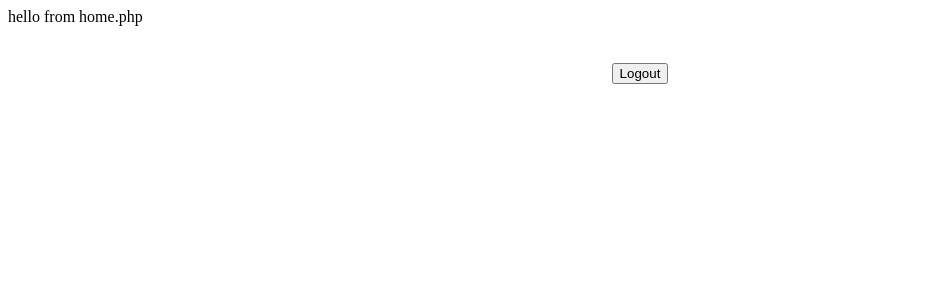
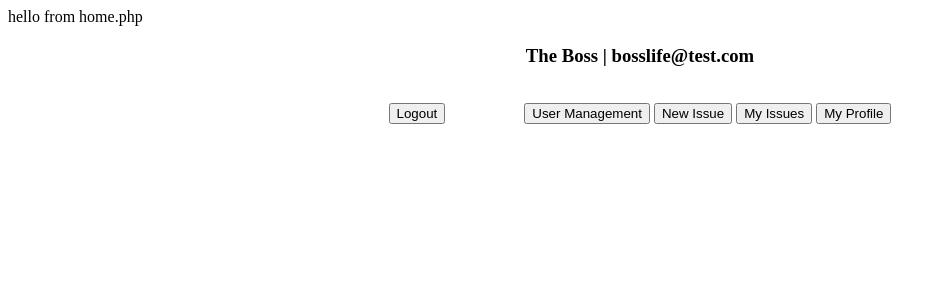
Before and after one commit to saporskyc/cis355_final, a PHP site: page /home.php in a window 1280 px wide. Shown: the top 300 px of the page, without its empty margins (0-946 px from the left). Run offline with PHP 8.4, Linux system fonts and the light colour scheme; the visitor is signed in with stand-in values (Sample User, id 1); data comes from the database, SQL or seed files in the repository.

Commit message:
optimization of util classes, make buttons inline, pull user and added buttons in home.php

```diff
--- a/launch_page.php
+++ b/launch_page.php
@@ -19,14 +19,14 @@
         <br>
 
         <!-- login button -->
-        <form action="pages/login.php">
+        <form style="display: inline;" action="pages/login.php">
             <button typ="submit">
                 Login
             </button>
         </form>
 
         <!-- new user button -->
-        <form action="pages/new_user.php">
+        <form style="display: inline;" action="pages/new_user.php">
             <button type="submit">
                 New User
             </button>
--- a/pages/home.php
+++ b/pages/home.php
@@ -6,14 +6,24 @@
 -->
 
 <?php
-    echo "hello from home.php";
+    echo "hello from home.php<br>";
     //import necessary file
     require "../utility/util_issue.php";
+    require "../utility/util_user.php";
 
     //start session
     session_start();
 
     //check login status
+    if (!isset($_SESSION["user_id"])) {
+        //invalid access, destroy session and redirect
+        session_destroy();
+        header('Location: ../launch_page.php');
+        exit(0);
+    }
+
+    //pull user currently logged in
+    $user = UserUtility::getOne($_SESSION["user_id"]);
 ?>
 
 <!DOCTYPE html>
@@ -23,21 +33,51 @@
         <!-- current user info -->
         <h3>
             <?php
-                //pull current user
-
                 //display name and email
+                echo $user["f_name"] . " " . $user["l_name"] . " | " . $user["email"];
             ?>
         </h3>
         <br>
 
-        <!-- logout button -->
-        <form action="../utility/logout.php">
-            <button type="submit">
-                Logout
-            </button>
-        </form>
+        <!-- buttons -->
+        <row>
+            <!-- logout button -->
+            <form style="display: inline; padding-right: 75px;" action="../utility/logout.php">
+                <button type="submit">
+                    Logout
+                </button>
+            </form>
 
-        <!-- admin buttons -->
+            <!-- user management, admin only -->
+            <?php if ($user["admin"] == "Y") {?>
+                <form style="display: inline;" action="">
+                    <button type="submit">
+                        User Management
+                    </button>
+                </form>
+            <?php } ?>
+
+            <!-- new issue button -->
+            <form style="display: inline;" action="">
+                <button type="submit">
+                    New Issue
+                </button>
+            </form>
+
+            <!-- user's issues button -->
+            <form style="display: inline;" action="">
+                <button type="submit">
+                    My Issues
+                </button>
+            </form>
+
+            <!-- user profile button -->
+            <form style="display: inline;" action="">
+                <button type="submit">
+                    My Profile
+                </button>
+            </form>
+        </row>
 
         <!-- issues display -->
     </div>
--- a/utility/util_comment.php
+++ b/utility/util_comment.php
@@ -7,7 +7,7 @@
 
 <?php
     //import necessary file
-    require 'database.php';
+    require_once 'database.php';
 
     class CommentUtility {
 
--- a/utility/util_issue.php
+++ b/utility/util_issue.php
@@ -5,7 +5,7 @@
 
 <?php
     //import necessary files
-    require 'database.php';
+    require_once 'database.php';
 
     class IssueUtility {
 
@@ -17,13 +17,12 @@
 
             //run query, convert data into array
             $data = $pdo->query($qry);
-            $data = $data->fetch_all(PDO::FETCH_DEFAULT);
 
             //disconnect
             Database::disconnect();
 
             //return data as array of all returned records
-            return $data;
+            return $data->fetch_all(PDO::FETCH_DEFAULT);
         }
 
         //pull one issue, its comments, and the users who left the comments
@@ -38,13 +37,12 @@
 
             //execute query, convert data to array
             $data = $pdo->query($qry);
-            $data = $data->fetch(PDO::FETCH_ASSOC);
 
             //disconnect
             Database::disconnect();
 
             //return data as array indexed by column
-            return $data;
+            return $data->fetch(PDO::FETCH_ASSOC);
         }
 
         //create a new issue
@@ -61,11 +59,11 @@
             Database::disconnect();
         }
 
-        //delete an existing issue and its comments by id
+        //delete an existing issue and its comments by issue id
         public static function deleteIssue (String $id) {
             //set queries and connect to database
             $delIssue = "DELETE FROM issues WHERE issues.issue_id = $id";
-            $delComments = "DELETE FROM comments WHERE comments.comment_id = $id";
+            $delComments = "DELETE FROM comments WHERE comments.issue_id = $id";
             $pdo = Database::connect();
 
             //execute deletions
--- a/utility/util_user.php
+++ b/utility/util_user.php
@@ -5,7 +5,7 @@
 
 <?php
     //import necessary files
-    require 'database.php';
+    require_once 'database.php';
 
     class UserUtility {
 
@@ -17,13 +17,12 @@
 
             //run query, convert data into array
             $data = $pdo->query($qry);
-            $data = $data->fetch_all(PDO::FETCH_DEFAULT);
 
             //disconnect
             Database::disconnect();
 
             //return data as array of all returned records
-            return $data;
+            return $data->fetch_all(PDO::FETCH_DEFAULT);;
         }
 
         //pull one user with a matching id
@@ -34,13 +33,12 @@
 
             //execute query, convert data to array
             $data = $pdo->query($qry);
-            $data = $data->fetch(PDO::FETCH_ASSOC);
 
             //disconnect
             Database::disconnect();
 
             //return data as array indexed by column
-            return $data;
+            return $data->fetch(PDO::FETCH_ASSOC);
         }
 
         /*
@@ -72,7 +70,7 @@
         }
 
         //delete an existing user by id
-        public static function deleteIssue (String $id) {
+        public static function deleteUser (String $id) {
             //set query and connect to database
             $qry = "DELETE FROM users WHERE users.user_id = $id";
             $pdo = Database::connect();
@@ -163,7 +161,6 @@
             if ($data != null) {
                 //loop through the users and check passwords
                 foreach ($data as $user) {
-                    // return "entered loop";
                     if (password_verify($password, $user['password'])) {
                         //disconnect from db and return user
                         Database::disconnect();
```
